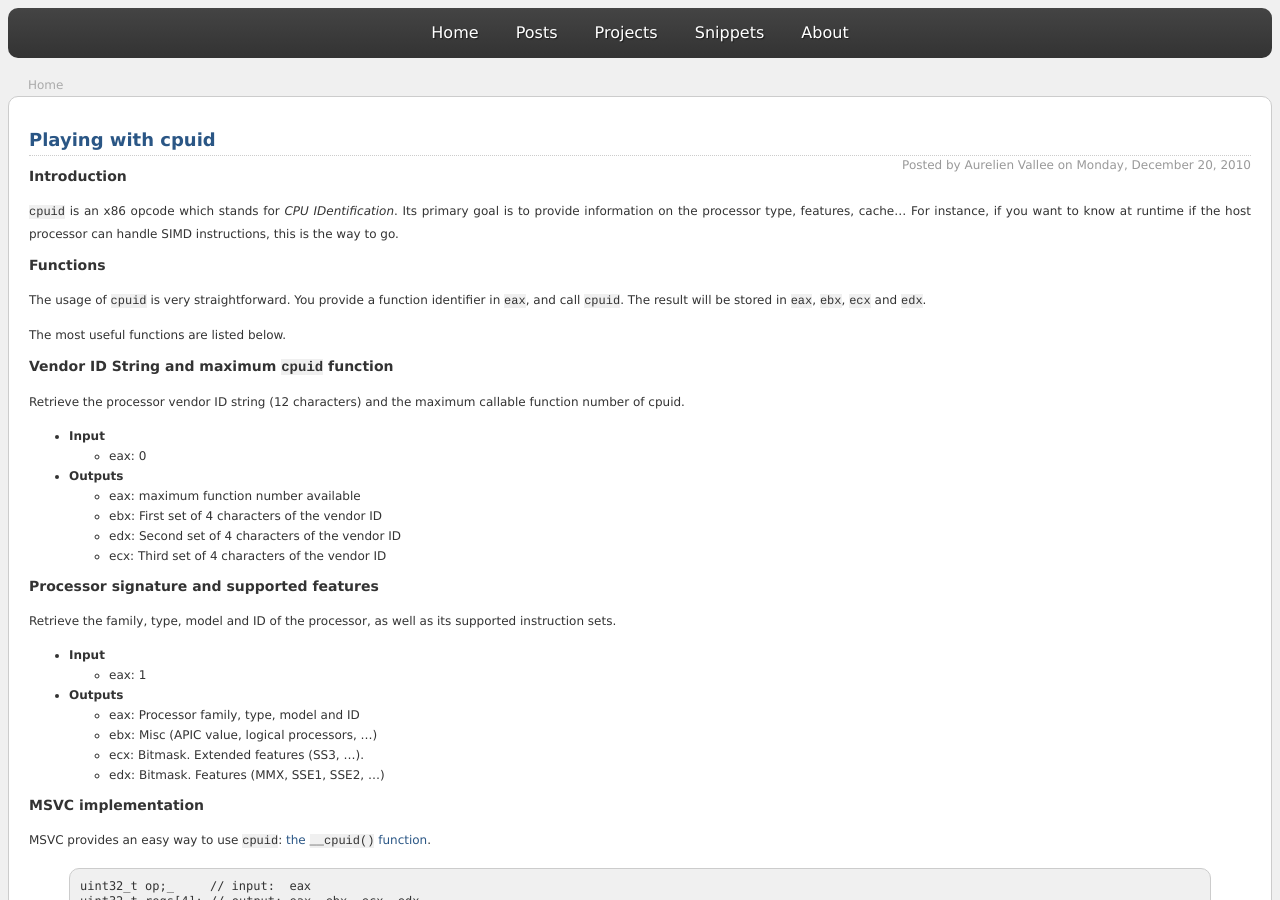
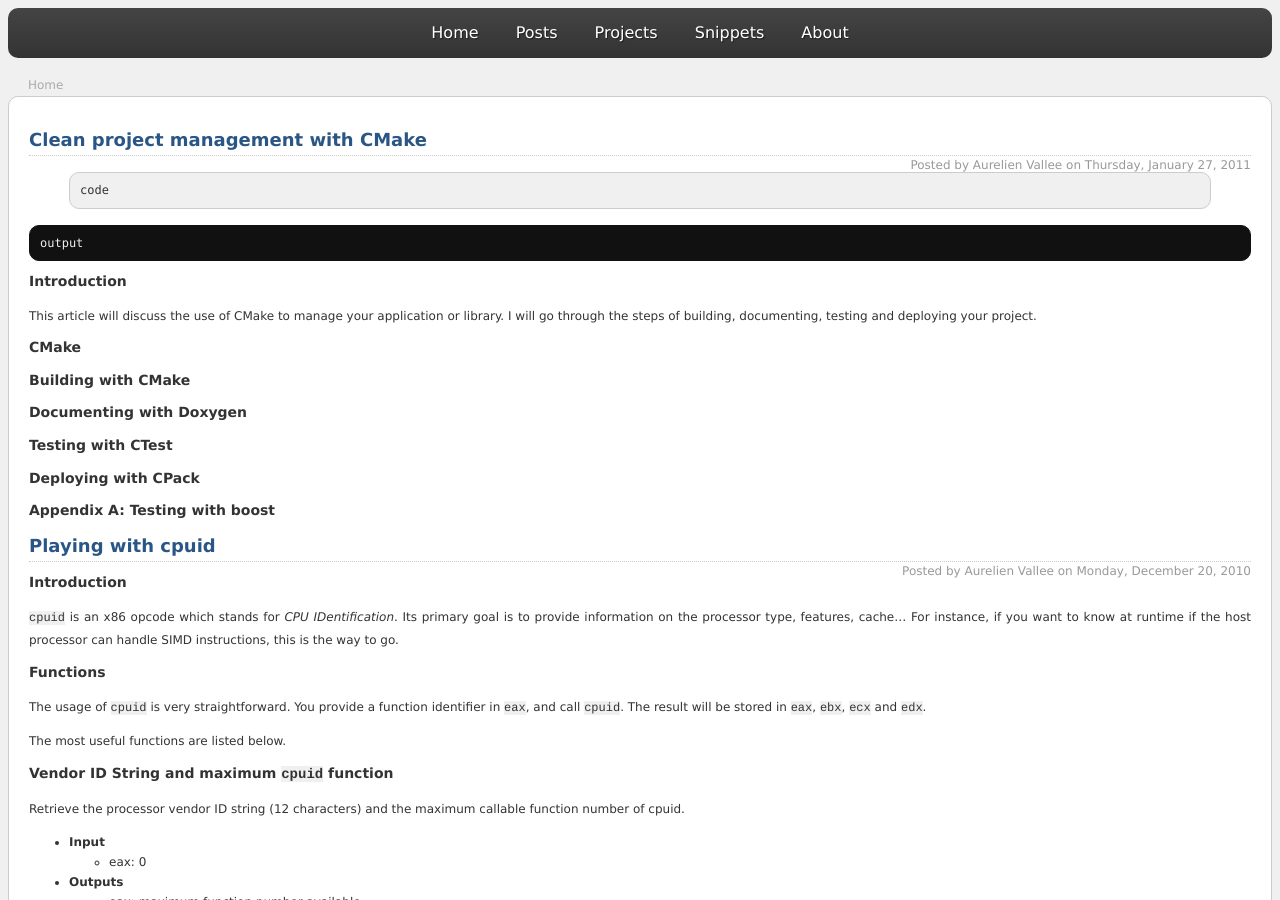
Before and after one commit to NewbiZ/newbiz.github.com, a Jekyll site: the page built from index.markdown, in a window 1280 px wide and 900 px high. Built offline with Jekyll 4.4.1, drawn with Linux system fonts in a browser that asks for light colours; Markdown is read by kramdown in place of the engine named in the settings; some of the changed text lies outside the part shown.

Commit message:
Add table of contents

```diff
--- a/_layouts/default.html
+++ b/_layouts/default.html
@@ -9,6 +9,8 @@
     <title>My coder basement</title>
     <link rel="stylesheet" href="/css/classic.css" type="text/css" />
     <link rel="stylesheet" href="/css/syntax.css"  type="text/css" />
+    <script language="javascript" src="http://samaxesjs.googlecode.com/files/samaxesjs.toc-1.3.2.js" />
+    <script language="javascript">samaxesJS.toc();</script>
   </head>
   <body>
     <div id="header">
--- a/_layouts/page_post.html
+++ b/_layouts/page_post.html
@@ -6,5 +6,6 @@
 <div id="breadcrumbs">Home &raquo; Posts &raquo; {{ post.title }}</div>
 <div id="content">
   <h1>{{ post.title }}</h1>
+  <div id="toc" />
   {{ content }}
 </div>
--- /dev/null
+++ b/_posts/tutorials/2011-01-27-Clean-project-management-with-CMake.markdown
@@ -0,0 +1,33 @@
+---
+layout: page_post
+title: Clean project management with CMake
+categories: tutorials
+---
+{% highlight cpp %}
+code
+{% endhighlight %}
+<pre class="console">
+output
+</pre>
+
+Introduction
+------------
+This article will discuss the use of CMake to manage your application or library. I will go through the steps of building, documenting, testing and deploying your project.
+
+CMake
+-----
+
+Building with CMake
+-------------------
+
+Documenting with Doxygen
+------------------------
+
+Testing with CTest
+------------------
+
+Deploying with CPack
+--------------------
+
+Appendix A: Testing with boost
+------------------------------
```
